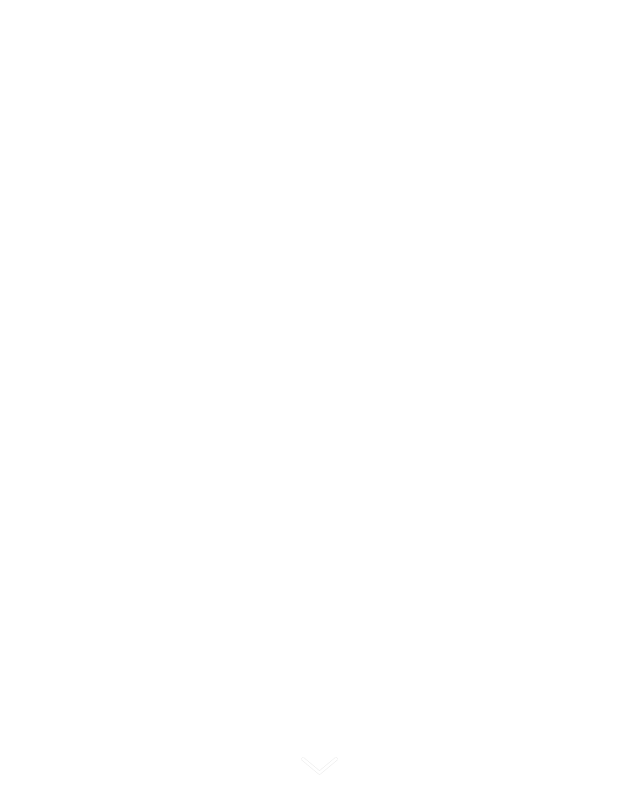
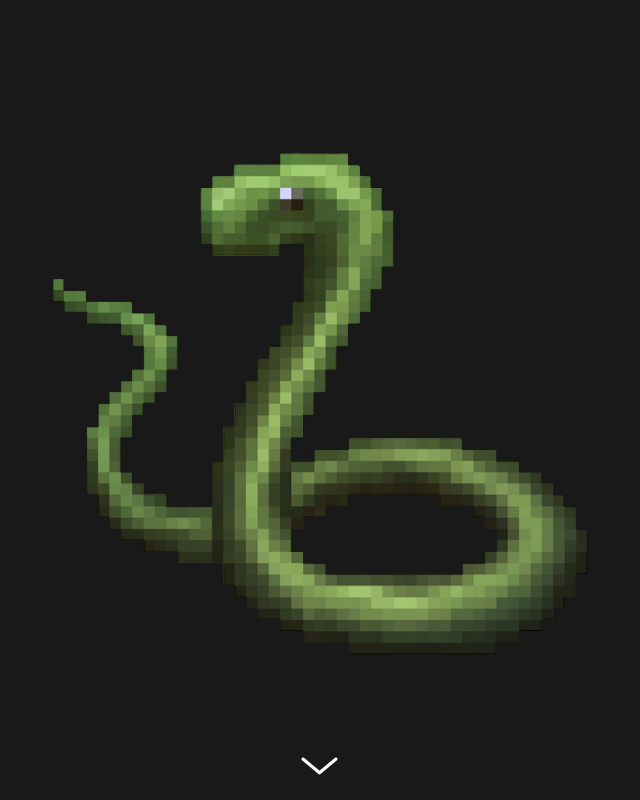
Before and after one commit to WafelT/SnakeGame, a plain HTML site: page index.html in a window 1280 px wide. Shown: the top 800 px of the page, without its empty margins (320-960 px from the left). Drawn offline with nearby package versions, Linux system fonts and the light colour scheme.

Commit message:
image commit

```diff
--- a/css/main.css
+++ b/css/main.css
@@ -36,7 +36,7 @@ html {
 
     background-size: cover;
 
-    background: url('./img/header-snake.jpg') center no-repeat;
+    background: url('./../img/header-snake.jpg') center no-repeat;
     position: relative;
 
 
```
